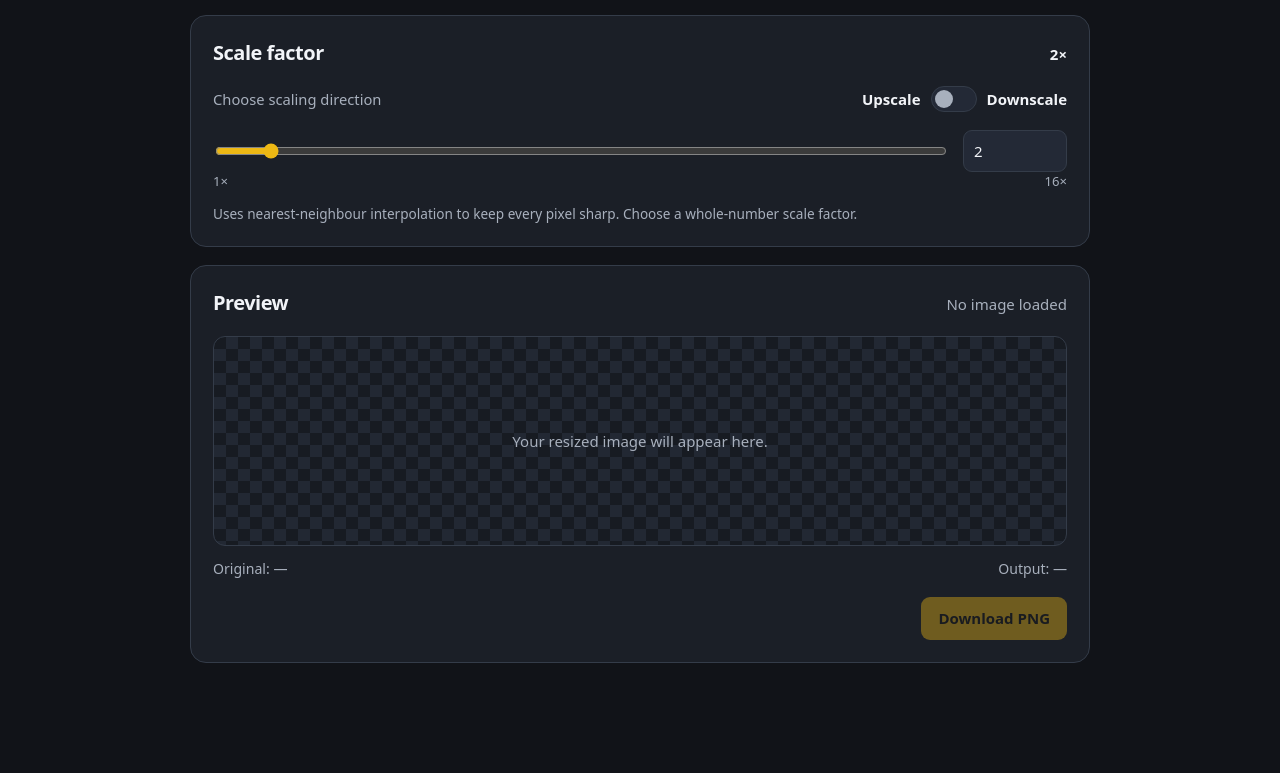
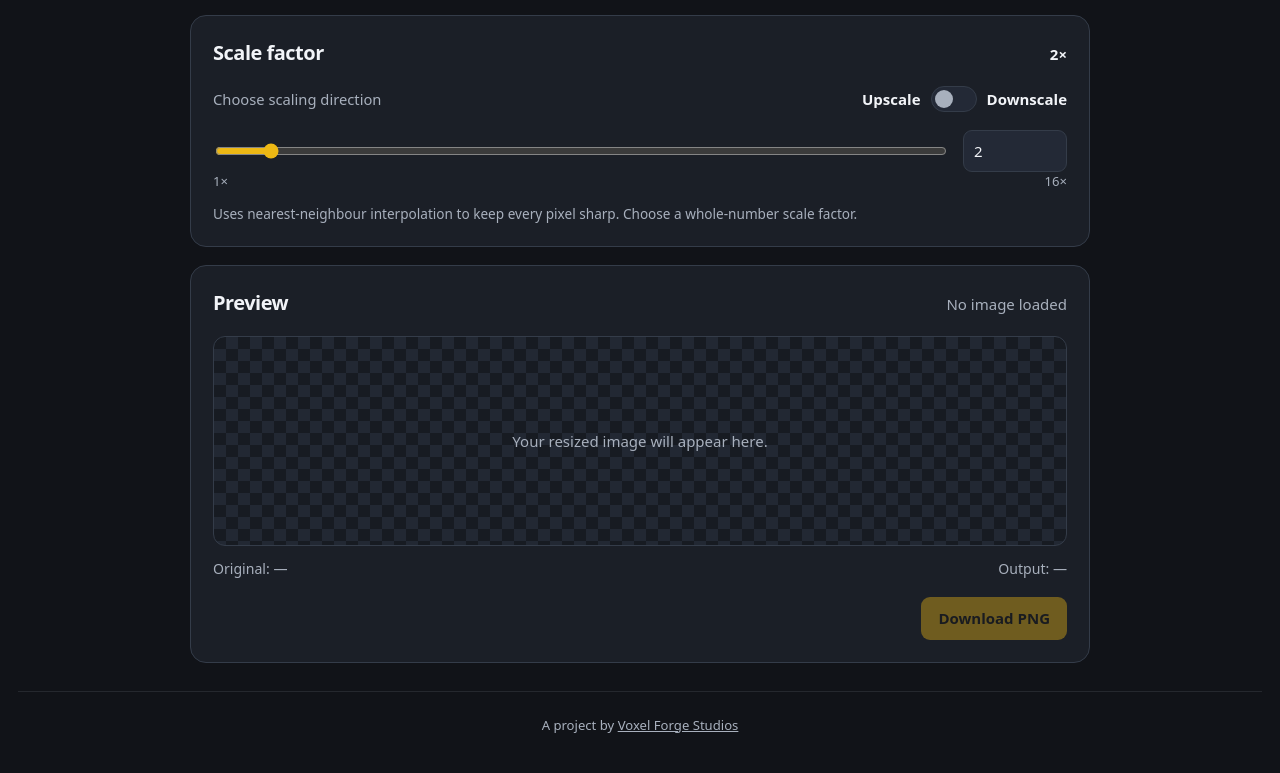
Before and after one commit to PixelToolBox/PixelToolBox.github.io, a plain HTML site: page rescaler.html in a window 1280 px wide. Shown: the part 571-1344 px from the top of the page. Before the commit the page ends 1318 px from the top, so only its background shows below. Drawn offline with Linux system fonts and the light colour scheme.

Commit message:
Add footer with project attribution

```diff
--- a/rescaler.html
+++ b/rescaler.html
@@ -80,6 +80,7 @@
     </div>
   </section>
 </main>
+  <footer>A project by <a href="https://voxelforgestudios.com" target="_blank">Voxel Forge Studios</a></footer>
 
   <script src="script.js" defer></script>
 
```
